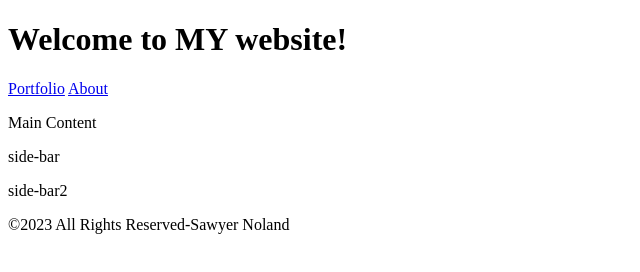
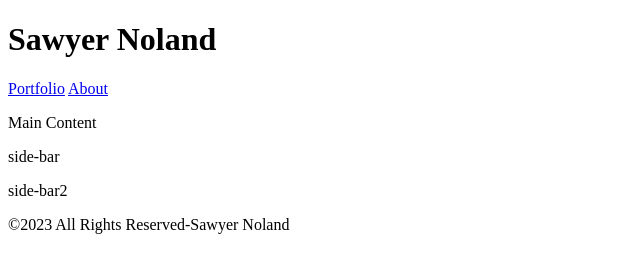
Before and after one commit to Sawyer-Noland-Personal-Website/Portfolio-site, a plain HTML site: page index.html in a window 1280 px wide. Shown: the whole page, without its empty margins (0-640 px from the left). Drawn offline with Linux system fonts and the light colour scheme.

Commit message:
New Head

```diff
--- a/index.html
+++ b/index.html
@@ -8,7 +8,7 @@
   </head>
   <body class="body">
     <header>
-      <h1 class="Main Head">Welcome to MY website!</h1>
+      <h1 class="Main Head">Sawyer Noland</h1>
     </header>
     <nav>
       <a href="portfolio.html" class="Portfolio-Button">Portfolio</a>
```
